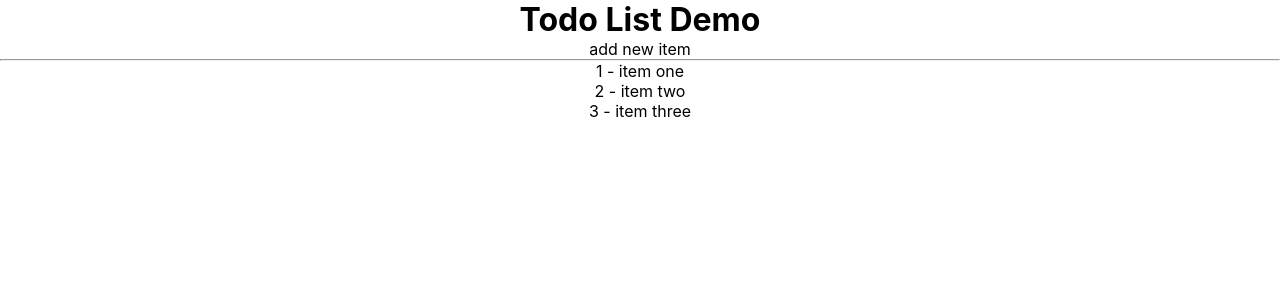
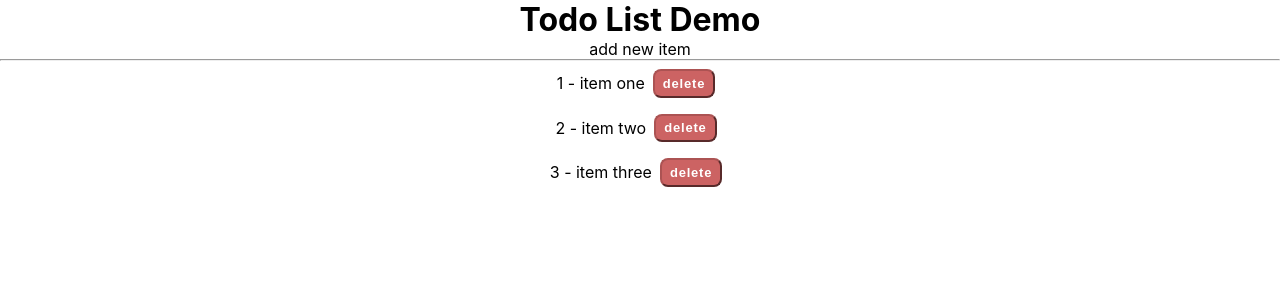
Before and after one commit to Samir-SB/react-todolist-demo, a React (Create React App) app: page / in a window 1280 px wide. Shown: the top 300 px of the page. Built offline with nearby package versions, Linux system fonts and the light colour scheme.

Commit message:
Delete item from list

```diff
--- a/src/components/Item.jsx
+++ b/src/components/Item.jsx
@@ -1,7 +1,8 @@
-export default function Item({item}) {
+export default function Item({item, deleteItem}) {
   return (
     <div className='d-flex center'>
       <p>{item.id} - {item.title}</p>
+      <button className='btn btn-danger' onClick={() => deleteItem(item.id)}>delete</button>
     </div>
   )
 }
--- a/src/components/List.jsx
+++ b/src/components/List.jsx
@@ -6,13 +6,18 @@ export default function List() {
     {id:1, title:'item one'},{id:2, title:'item two'} , {id: 3, title: 'item three'}]
 
   const [items, setItems] = useState(initialItems)
+
+  //event handlers
+  const removeItem = (id) => {
+    setItems(items.filter(item => item.id !== id))
+  }
 return (
     <div>
       <AddItem />
       <hr />
       <ul>
         {items.map((item) =>
-        <li key={item.id}><Item item={item} /></li>
+        <li key={item.id}><Item item={item} deleteItem={removeItem}/></li>
         )}
       </ul>
     </div>
```
